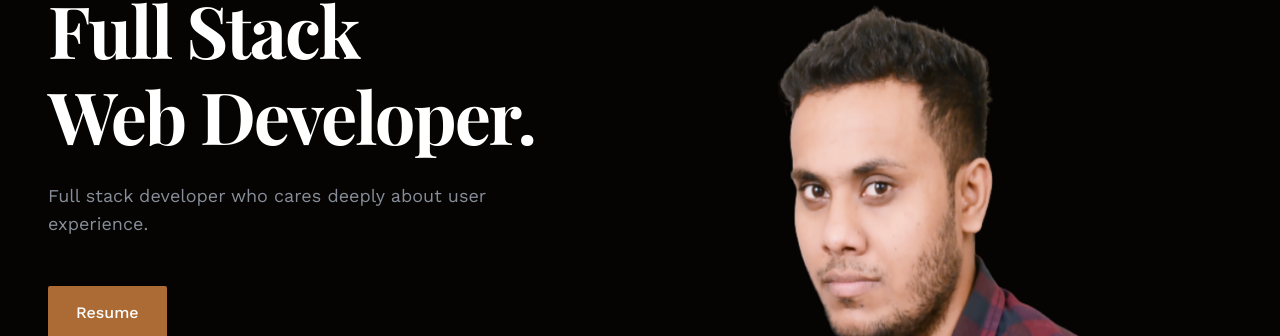
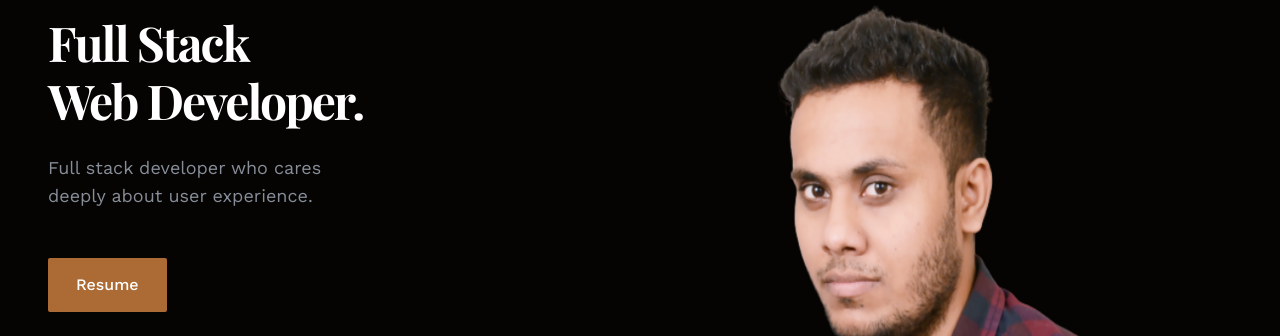
Before and after one commit to ujjwalsingh13feb/ujjwalsingh13feb.github.io, a React (Create React App) app: page / in a window 1280 px wide. Shown: the part 218-554 px from the top of the page. Built offline with nearby package versions, Linux system fonts and the light colour scheme; a web font is replaced by a local one.

Commit message:
modification

```diff
--- a/src/components/About.js
+++ b/src/components/About.js
@@ -14,7 +14,7 @@ const About = () => {
             src={Image}
             alt=''
           />
-          <div className='flex flex-col items-center text-center lg:items-start lg:text-left'>
+          <div className='flex flex-col items-center text-justify lg:items-start lg:text-justify'>
             <div className='flex flex-col'>
               <h2 className='text-3xl lg:text-4xl font-medium lg:font-extrabold mb-3 before:content-about relative before:absolute before:opacity-40 before:-top-[2rem] before:hidden before:lg:block'>
                 Ujjwal Singh
--- a/src/components/Contact.js
+++ b/src/components/Contact.js
@@ -23,7 +23,7 @@ const Contact = () => {
             className='flex flex-1 flex-col items-start space-y-8 mb-12 lg:mb-0 lg:pt-2'
           >
             {contact.map((item, index) => {
-              const { icon, title, subtitle, description } = item;
+              const { icon, title, Mobile, description } = item;
               return (
                 <div className='flex flex-col lg:flex-row gap-x-4' key={index}>
                   <div className='text-accent rounded-sm w-14 h-14 flex items-start justify-center mt-2 mb-4 lg:mb-0 text-2xl'>
@@ -31,7 +31,7 @@ const Contact = () => {
                   </div>
                   <div>
                     <h4 className='font-body text-xl mb-1'>{title}</h4>
-                    <p className='mb-1 text-paragraph'>{subtitle}</p>
+                    <p className='text-accent font-normal'>{Mobile}</p>
                     <p className='text-accent font-normal '>{description}</p>
                   </div>
                 </div>
--- a/src/components/Hero.js
+++ b/src/components/Hero.js
@@ -12,21 +12,21 @@ const Hero = () => {
     >
       <div className='container mx-auto h-full'>
         <div className='flex items-center h-full pt-8'>
-          <div className='flex-1 flex flex-col items-center lg:items-start'>
+          <div className='flex-1 flex flex-col items-start lg:items-start '>
             <p className='text-lg text-accent text-md mb-[22px]'>
               Hey, I'm Ujjwal! 👋
             </p>
-            <h1 className='text-4xl leading-[44px] md:text-5xl md:leading-tight lg:text-7xl lg:leading-[1.2] font-bold md:tracking-[-2px]'>
+            <h1 className='text-4xl leading-[44px] md:text-5xl md:leading-tight lg:text-5xl lg:leading-[1.2] font-bold md:tracking-[-2px]'>
               Full Stack <br /> Web Developer.
             </h1>
-            <p className='pt-4 pb-8 md:pt-6 md:pb-12 max-w-[480px] text-lg text-center lg:text-left'>
-              Full stack developer who cares deeply about user experience.
+            <p className='pt-4 pb-8 md:pt-6 md:pb-12 max-w-[480px] text-lg text-justify lg:text-justify '>
+              Full stack developer who cares <br/> deeply about user experience.
             </p>
             <button className='btn btn-md bg-accent hover:bg-secondary-hover md:btn-lg transition-all'>
              <a href={resume} download={true}>Resume</a>
             </button>
           </div>
-          <div className='hidden lg:flex flex-1 justify-end items-end h-full '>
+          <div className=' hidden lg:flex flex-1 justify-end items-end h-full '>
             <img src={ujjwal_photo} alt='' />
           </div>
         </div>
--- a/src/components/TestiSlider.js
+++ b/src/components/TestiSlider.js
@@ -45,7 +45,7 @@ const TestiSlider = () => {
                 <div
                   className='flex flex-col max-w-3xl'
                 >
-                  <h5 className='font-body text-2xl mb-8 italic font-normal'>
+                  <h5 className='font-body text-2xl mb-8 italic font-normal text-justify'>
                     {authorText}
                   </h5>
                   <div>
--- a/src/data.js
+++ b/src/data.js
@@ -11,7 +11,8 @@ import {
   FiMail,
   FiMapPin,
   FiLinkedin,
-  FiTwitter
+  FiTwitter,
+  FiDownload
 } from 'react-icons/fi';
 
 // companies icons
@@ -74,7 +75,7 @@ export const navigation = [
     href: 'contact',
   },
   {
-    name: <a href={resume} download={true}>Resume</a>,
+    name: <a href={resume} onClick download={true}>Resume</a>,
     href: 'Resume',
   },
 ];
@@ -295,8 +296,8 @@ export const contact = [
   {
     icon: <FiMail />,
     title: 'Have a question?',
-    subtitle: 'I am here to help you.',
-    description: 'Email me at ujjwalsingh13feb@gmail.com',
+    Mobile: 'Number:8743917324',
+    description: 'Mail:ujjwalsingh13feb@gmail.com',
   },
   {
     icon: <FiMapPin />,
```
